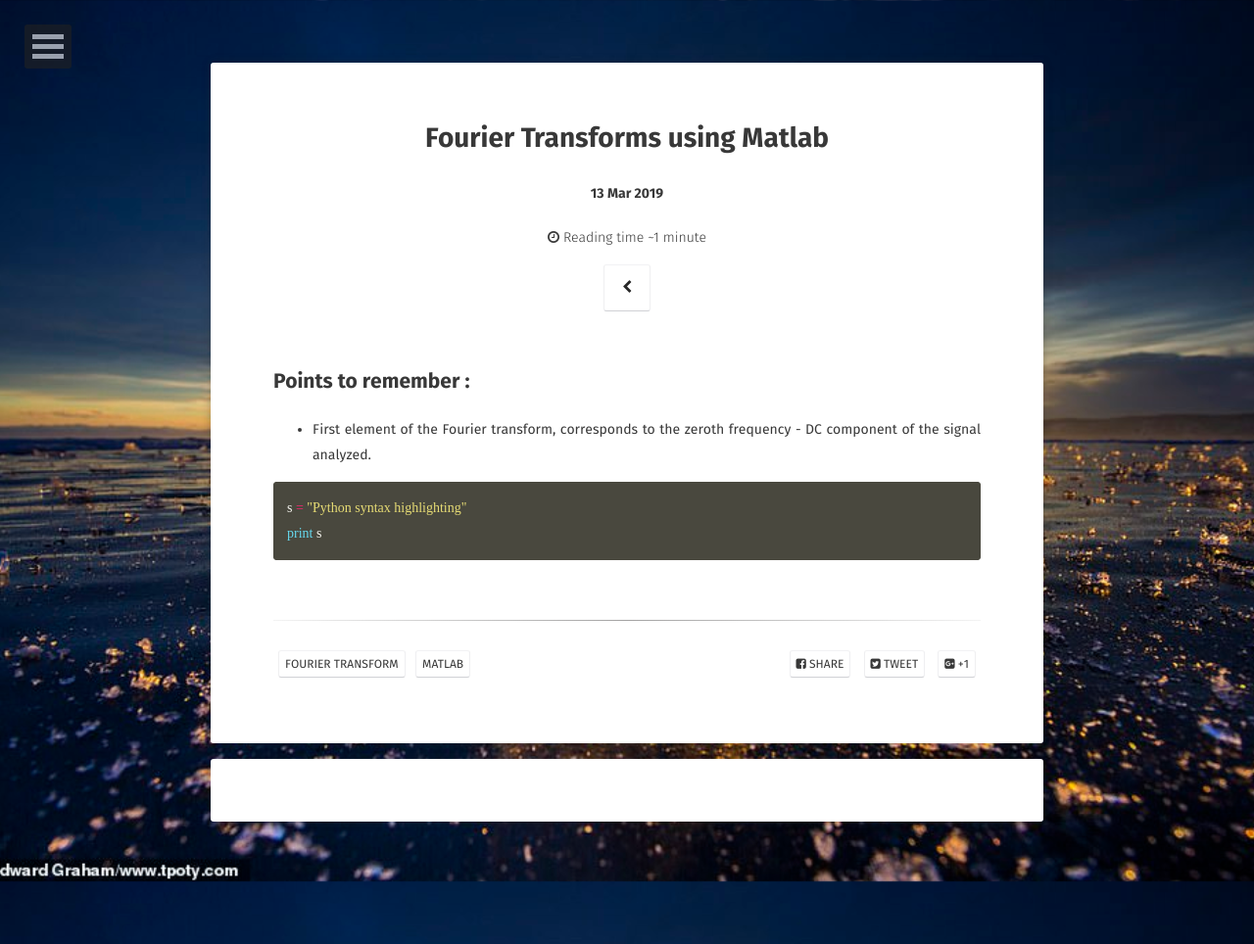
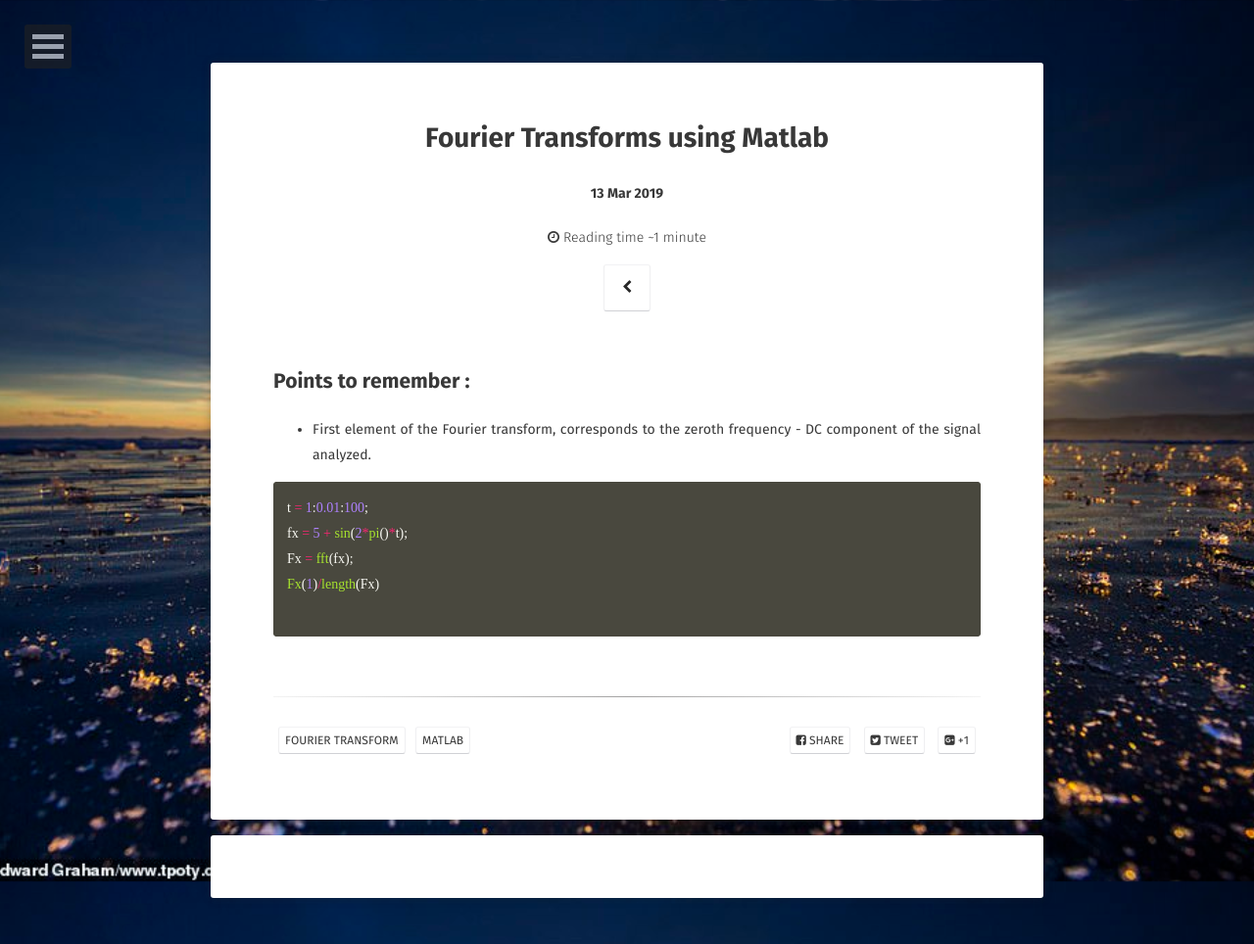
Before and after one commit to naivethoughts/naivethoughts.github.io, a Jekyll site: the page built from _posts/2019-03-13-fourier-transform.md, in a window 1280 px wide. Shown: the whole page at 98% size. Built offline with Jekyll 4.4.1, drawn with Linux system fonts in a browser that asks for light colours; some web fonts are replaced; comment, search, counter and statistics services are not loaded.

Commit message:
Update 2019-03-13-fourier-transform.md

````diff
--- a/_posts/2019-03-13-fourier-transform.md
+++ b/_posts/2019-03-13-fourier-transform.md
@@ -12,6 +12,9 @@ comments: true
 DC component of the signal analyzed.
 
 ```python
-s = "Python syntax highlighting"
-print s
+t = 1:0.01:100;
+fx = 5 + sin(2*pi()*t);
+Fx = fft(fx);
+Fx(1)/length(Fx)
+
 ```
````
